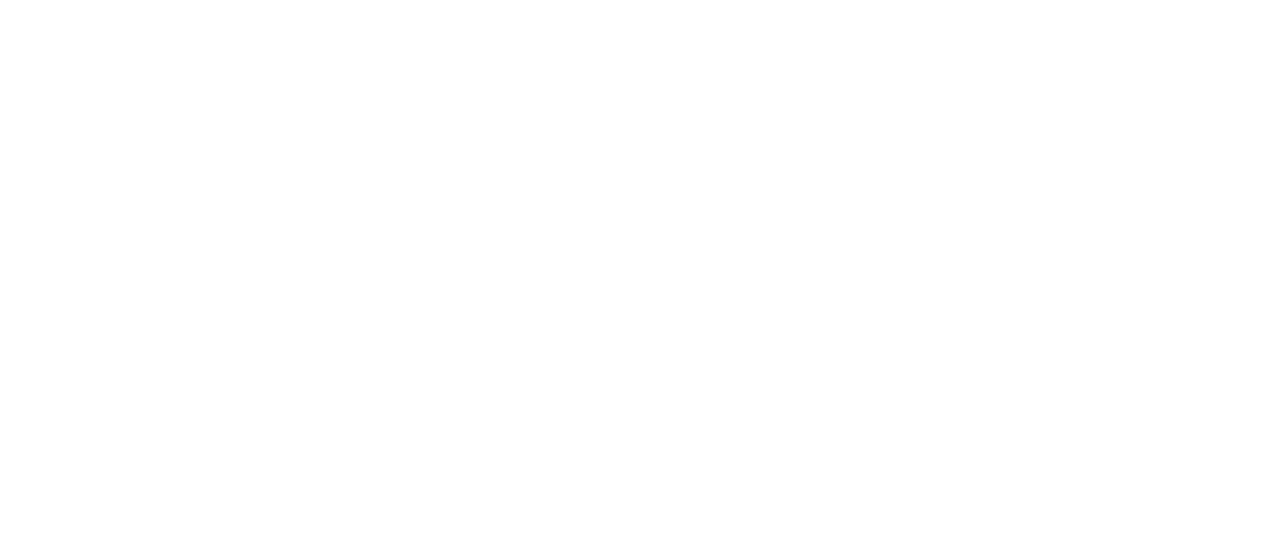
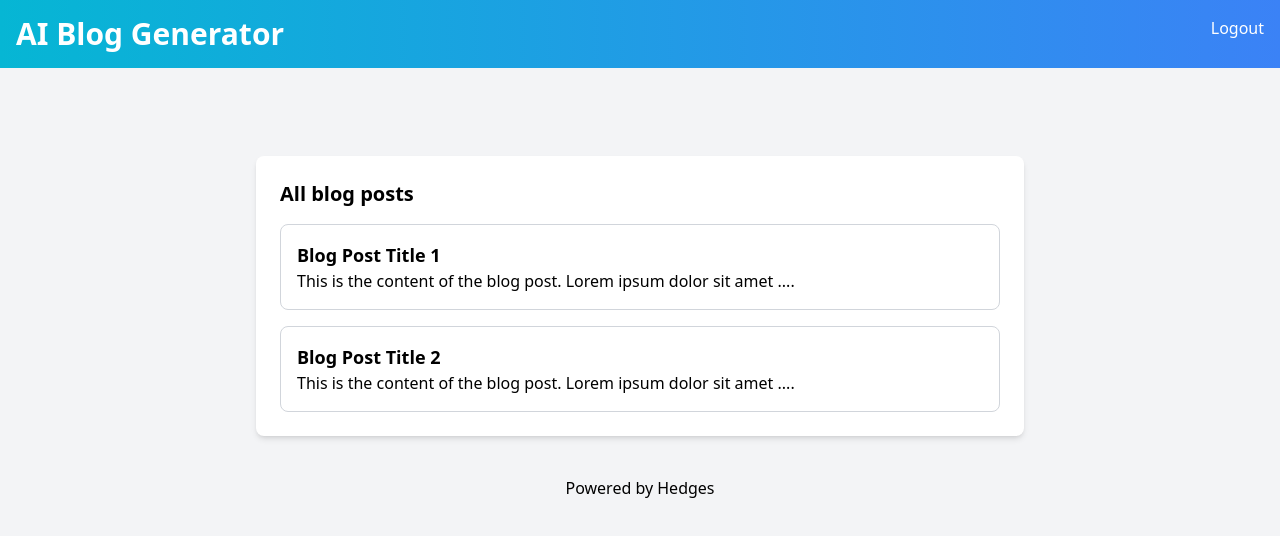
Before and after one commit to Sally077/ai_app, a plain HTML site: page all-blogs.html in a window 1280 px wide. Drawn offline with nearby package versions, Linux system fonts and the light colour scheme.

Commit message:
all blogs template complete

```diff
--- a/all-blogs.html
+++ b/all-blogs.html
@@ -6,5 +6,48 @@
     <title>All Blog Posts</title>
     <script src="https://cdn.tailwindcss.com" rel="stylesheet"></script>
   </head>
-  <body></body>
+  <body class="bg-gray-100 font-sans antialiased">
+    <!--Navbar-->
+    <nav
+      class="bg-gradient-to-r from-cyan-500 to-blue-500 p-4 text-white flex justify-between"
+    >
+      <div>
+        <h1 class="text-3xl font-bold">AI Blog Generator</h1>
+      </div>
+      <div>
+        <a href="#" class="text-white hover:underline">Logout</a>
+      </div>
+    </nav>
+    <br />
+    <br />
+    <!-- main content container  -->
+    <div class="container mx-auto mt-10 px-4 sm-px-0">
+      <div class="max-w-3xl mx-auto bg-white p-6 rounded-lg shadow-md">
+        <!-- Blog posts section  -->
+        <section>
+          <h2 class="text-xl mb-4 font-semibold">All blog posts</h2>
+          <div class="space-y-4">
+            <div class="border border-gray-300 p-4 rounded-lg">
+              <h3 class="text-lg font-semibold">Blog Post Title 1</h3>
+              <p>
+                This is the content of the blog post. Lorem ipsum dolor sit amet
+                ....
+              </p>
+            </div>
+            <div class="border border-gray-300 p-4 rounded-lg">
+              <h3 class="text-lg font-semibold">Blog Post Title 2</h3>
+              <p>
+                This is the content of the blog post. Lorem ipsum dolor sit amet
+                ....
+              </p>
+            </div>
+            <!-- repeat  -->
+          </div>
+        </section>
+      </div>
+    </div>
+    <footer class="text-center p-4 text-black mt-6">
+      <a href="http:www.hedges-tech.co.uk">Powered by Hedges</a>
+    </footer>
+  </body>
 </html>
```
